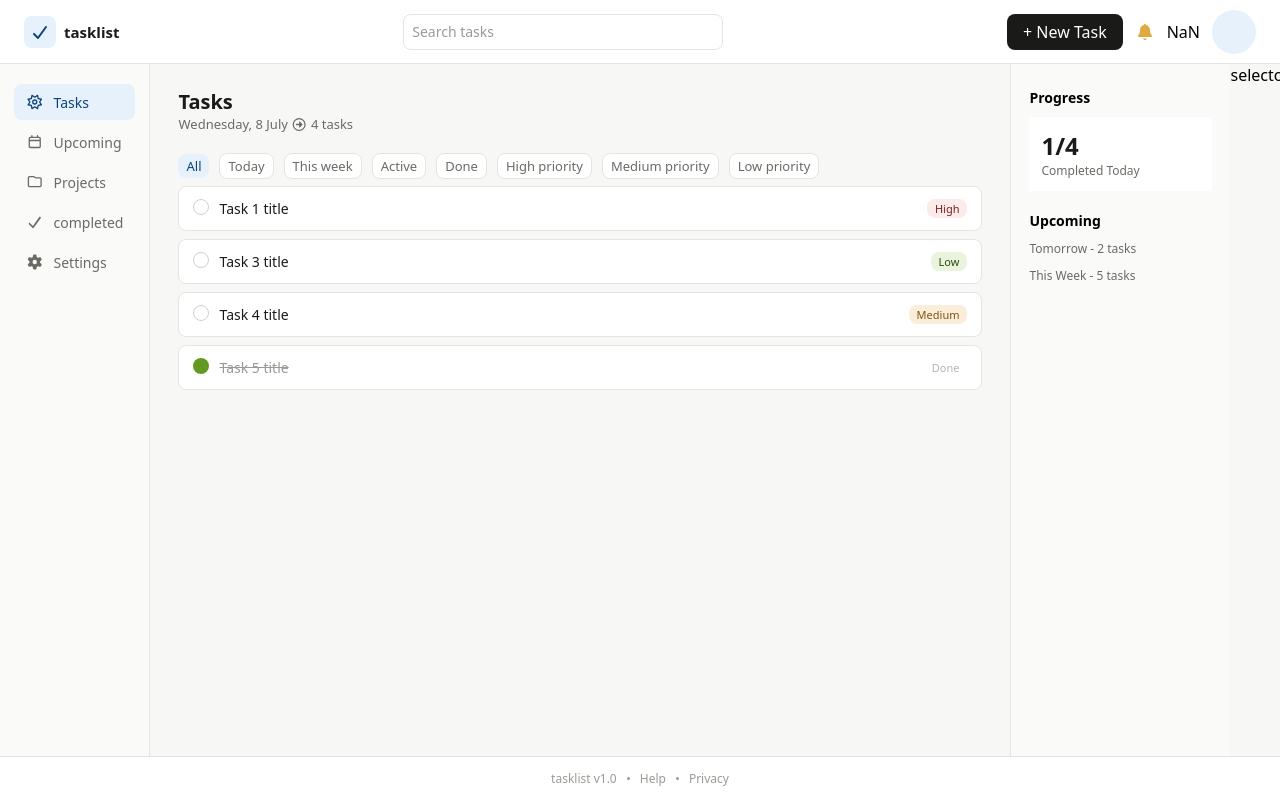
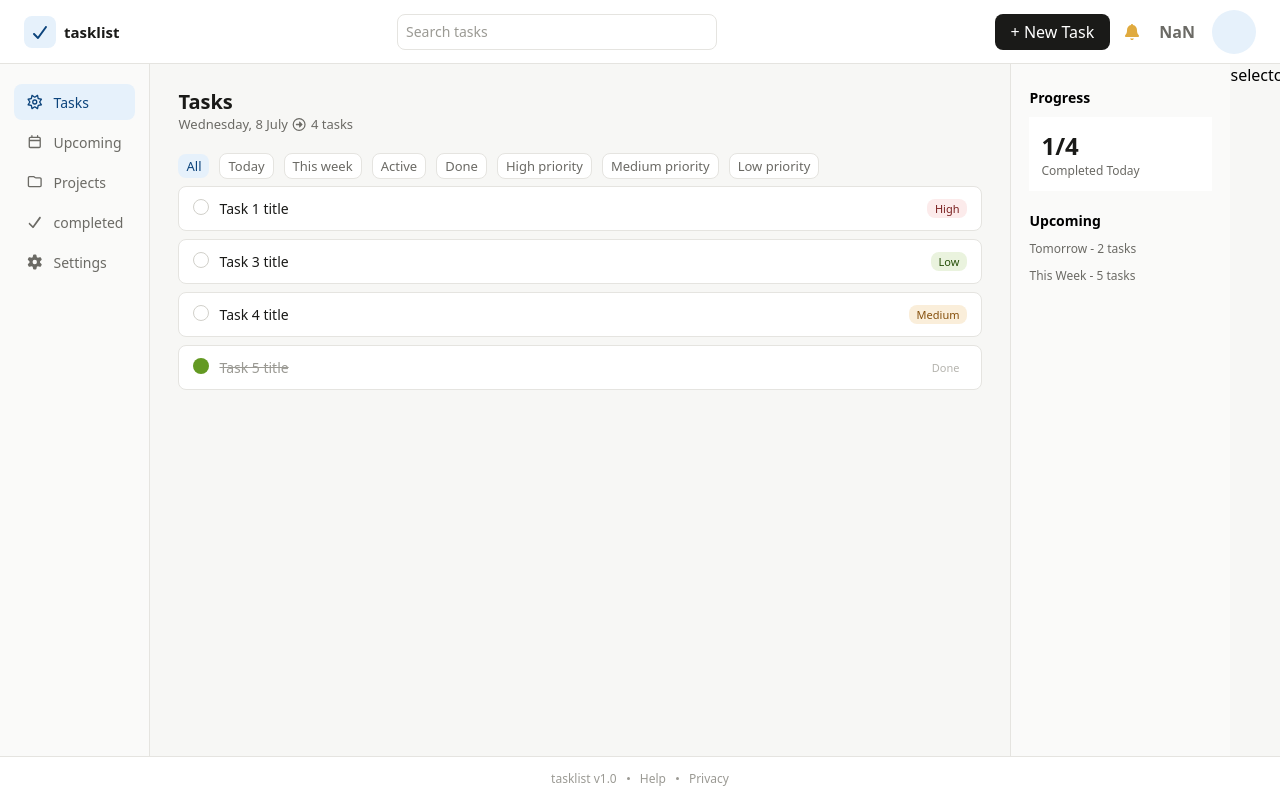
Before and after one commit to AlainRegisDev88/to-do-app, a React (Vite) app in the folder to-do-app/: page / in a window 1280 px wide. Built offline with nearby package versions, Linux system fonts and the light colour scheme; no server answers.

Commit message:
update: style the user name display

```diff
--- a/to-do-app/src/components/Header.css
+++ b/to-do-app/src/components/Header.css
@@ -27,6 +27,12 @@
     flex: 1;
     display: flex;
     justify-content: center;
+}
+.header .user-name{
+    color: var(--text-secondary);
+    font-size: 16px;
+    font-weight: 600;
+    padding: 0 5px;
 }
 
 .header .right-nav-bar{
```
